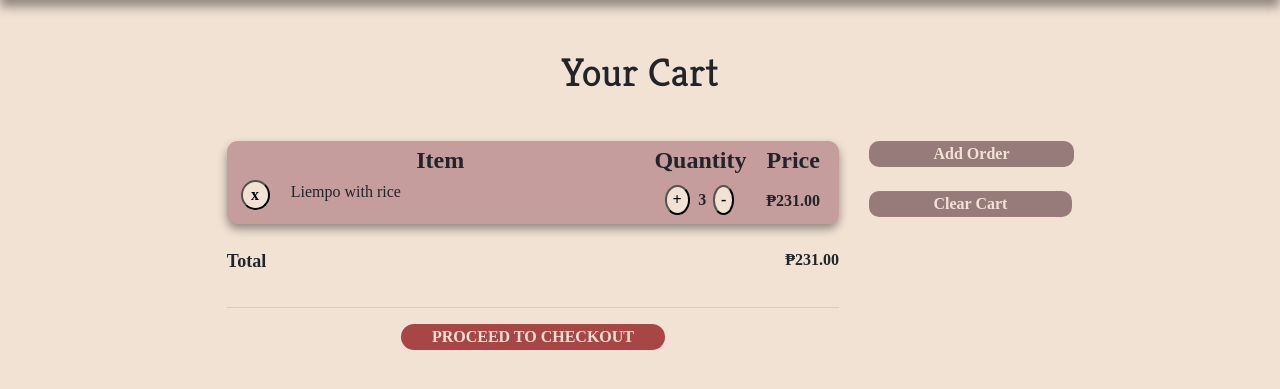
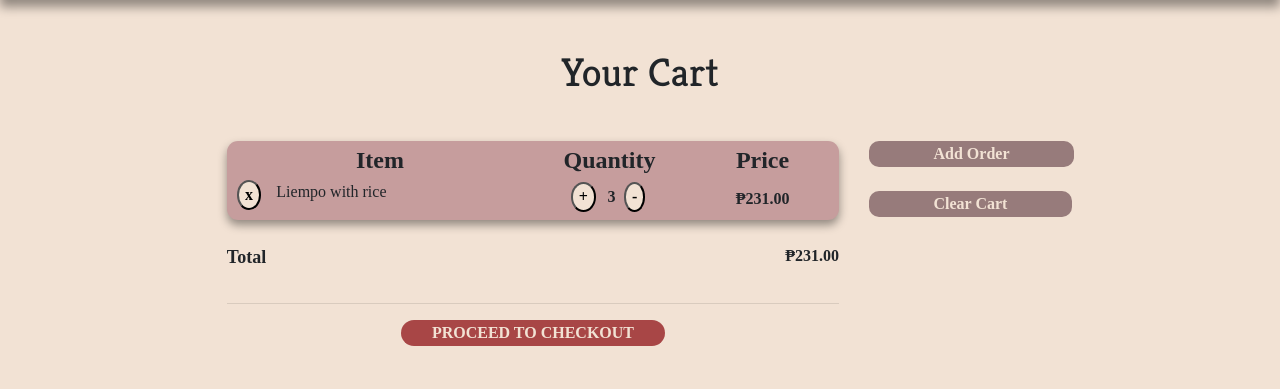
Before and after one commit to h4ms-codex/ICS2608-FinalOutput, a PHP site: page /user/order_cart.php in a window 1280 px wide. Shown: the part 96-485 px from the top of the page. Run offline with PHP 8.4, Linux system fonts and the light colour scheme; some web fonts are replaced.

Commit message:
Update order_cart.css

```diff
--- a/css/order_cart.css
+++ b/css/order_cart.css
@@ -87,7 +87,7 @@
 }
 
 .item-th {
-    width: 70%;
+    width: 50%;
     text-align: center;
     font-size:x-large;
     font-family: "Koh Santepheap";
@@ -95,14 +95,14 @@
 }
 
 .qty-th {
-    width: 15%;
+    width: 25%;
     text-align: center;
     font-size: x-large;
     font-family: "Koh Santepheap";
 }
 
 .price-th {
-    width: 15%;
+    width: 25%;
     text-align: center;
     font-size: x-large;
     font-family: "Koh Santepheap";
```
